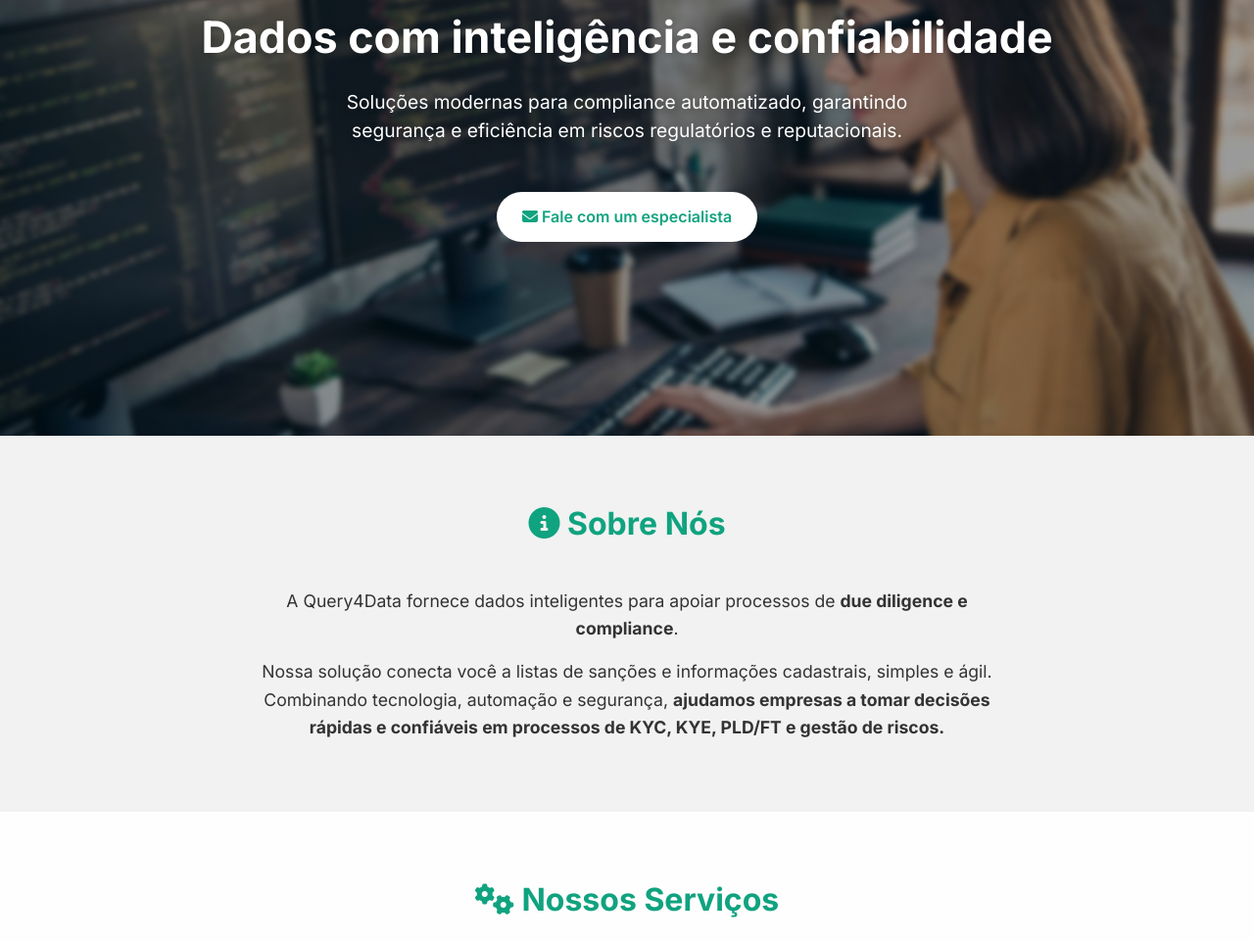
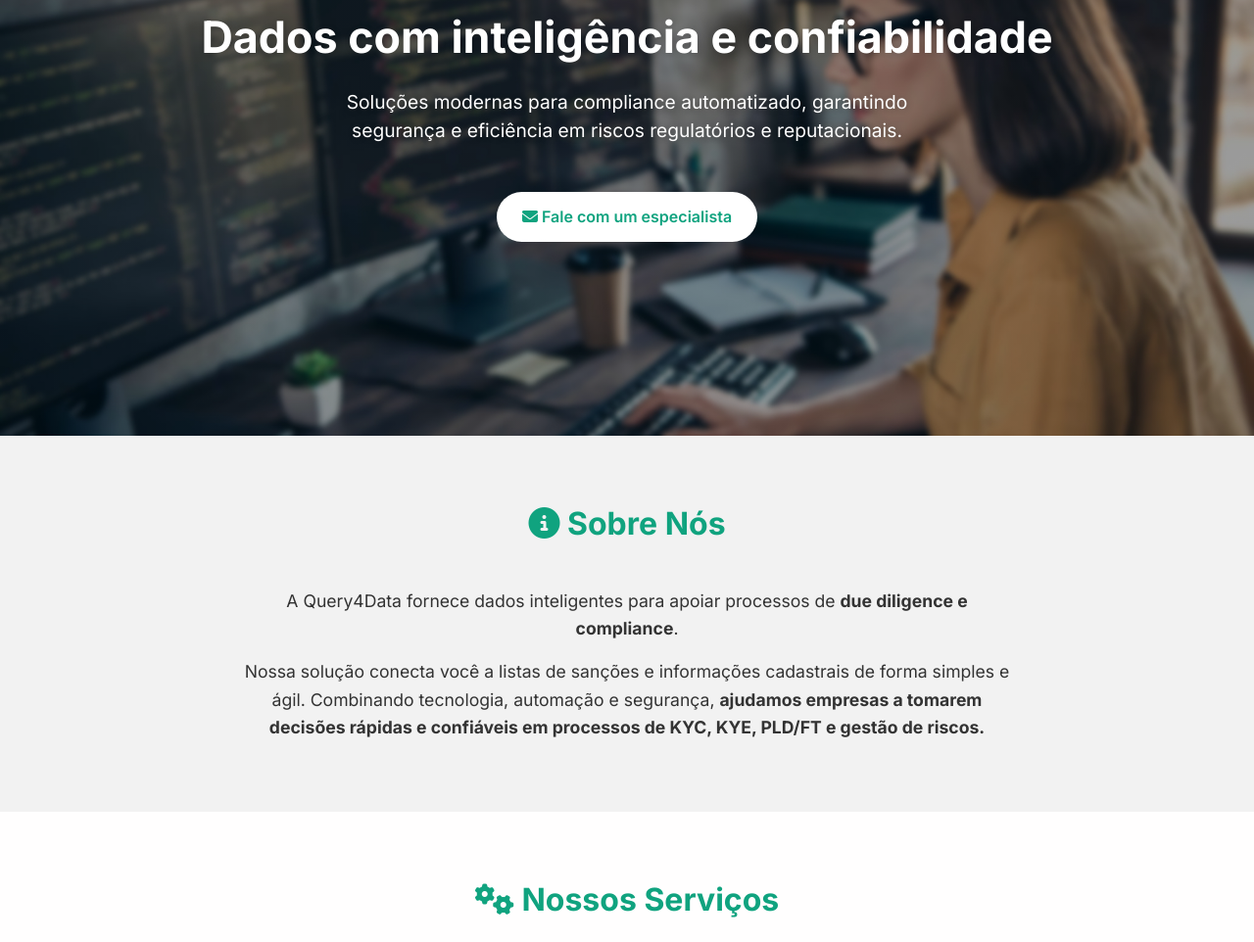
Before and after one commit to query4data/homepage-frontend, a website: page index.html in a window 1280 px wide. Shown: the part 195-1157 px from the top of the page at 98% size. Drawn offline with Linux system fonts and the light colour scheme.

Commit message:
fix: typo - correcao de texto section sobre nos

```diff
--- a/index.html
+++ b/index.html
@@ -66,10 +66,10 @@
         </p>
         <p>
           Nossa solução conecta você a listas de sanções e informações
-          cadastrais, simples e ágil. Combinando tecnologia, automação e
+          cadastrais de forma simples e ágil. Combinando tecnologia, automação e
           segurança,
           <strong
-            >ajudamos empresas a tomar decisões rápidas e confiáveis em
+            >ajudamos empresas a tomarem decisões rápidas e confiáveis em
             processos de KYC, KYE, PLD/FT e gestão de riscos.
           </strong>
         </p>
--- a/package.json
+++ b/package.json
@@ -3,7 +3,7 @@
   "version": "1.0.0",
   "main": "index.js",
   "scripts": {
-    "start": "live-server docs --open=index.html --port=3000"
+    "start": "live-server --open=index.html --port=3000"
   },
   "keywords": [],
   "author": "",
```
